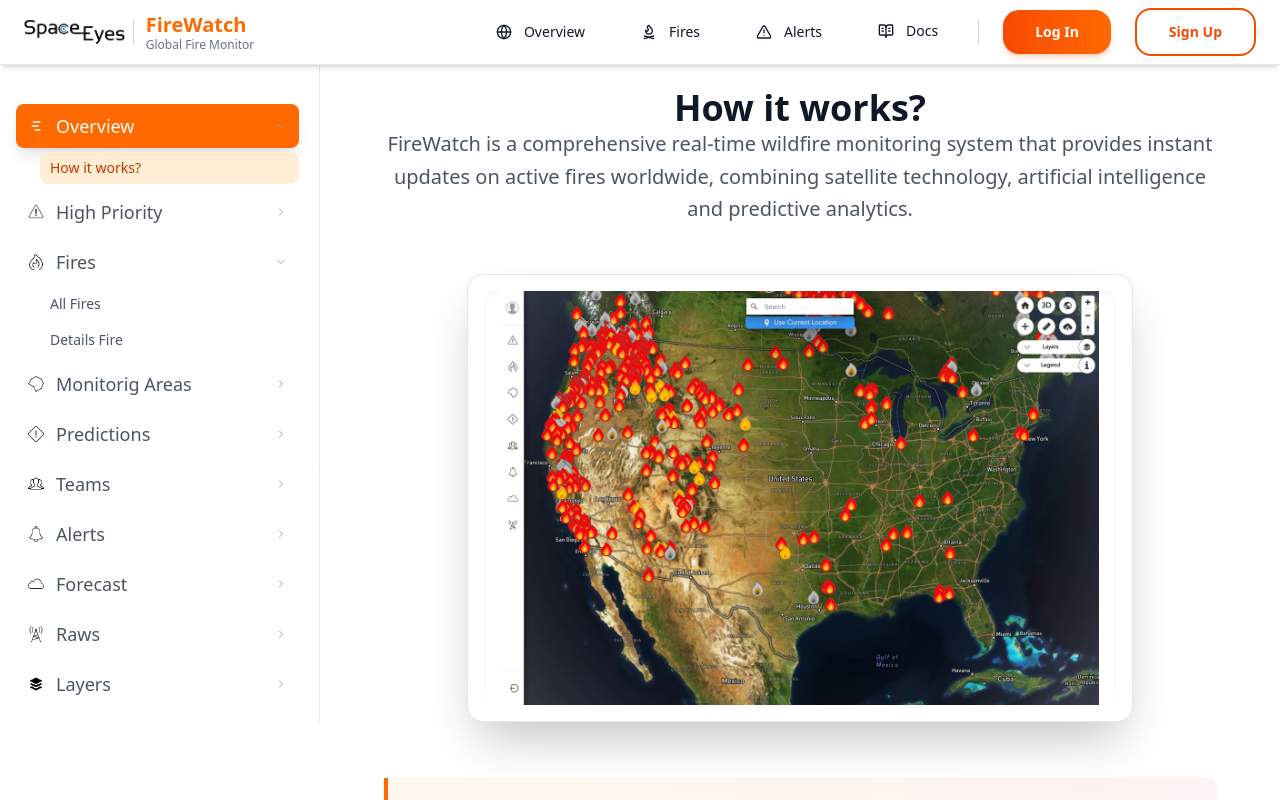
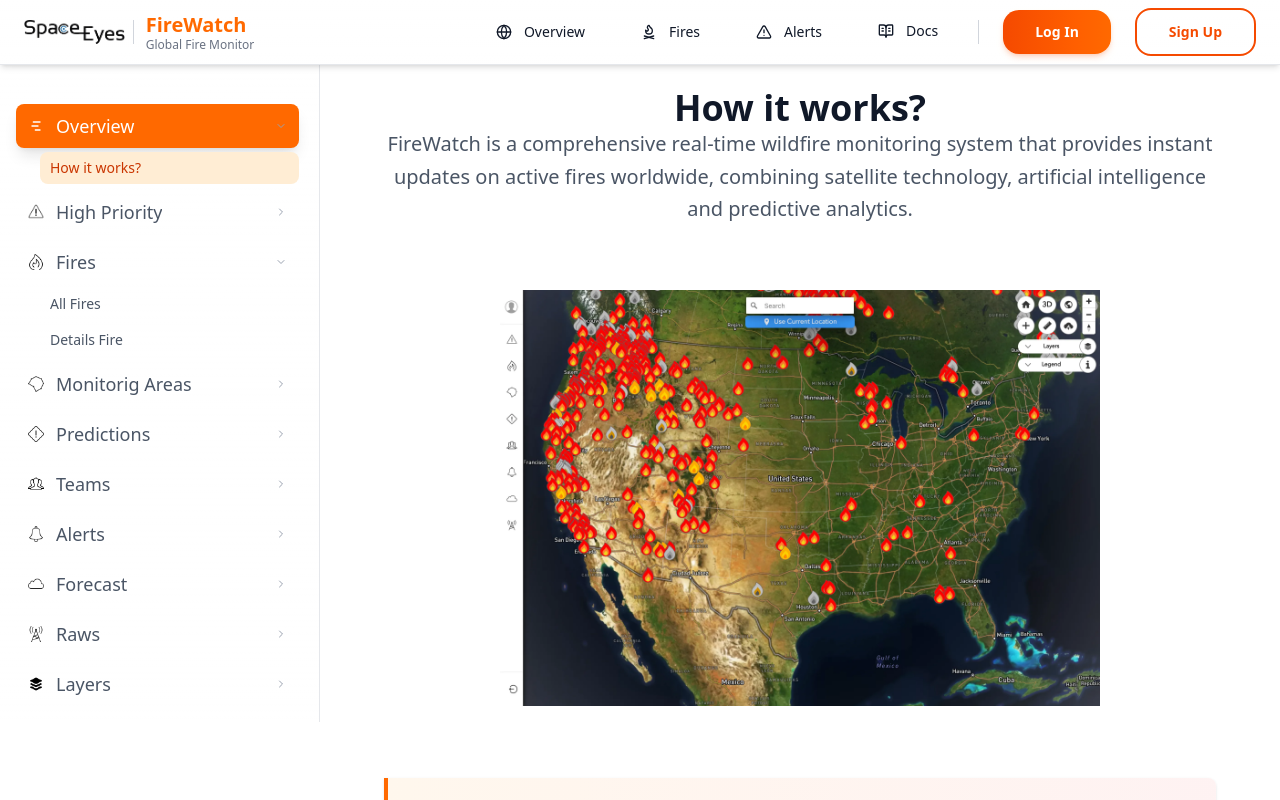
Before and after one commit to Channel-Logistics/landing-page-FireWatch, a React (Vite) app: page /how-it-works in a window 1280 px wide. Shown: the top 800 px of the page. Built offline with nearby package versions, Linux system fonts and the light colour scheme.

Commit message:
fix: remove rounded edges

```diff
--- a/src/components/pages/ImagePlaceholder.jsx
+++ b/src/components/pages/ImagePlaceholder.jsx
@@ -2,9 +2,9 @@
 export default function ImagePlaceholder({ imageSrc, imageAlt = "", height = "h-48" }) {
     return (
         <div className="flex justify-center items-center w-full">
-            <div className={`relative w-4/5 max-w-2xl ${height} bg-white rounded-2xl overflow-hidden shadow-2xl border border-gray-200`}>
+            <div className={`relative w-4/5 max-w-2xl ${height} bg-white `}>
                 {imageSrc && (
-                    <div className="absolute inset-4 bg-white rounded-xl shadow-inner overflow-hidden">
+                    <div className="absolute inset-4 bg-white">
                         <img
                             src={imageSrc}
                             alt={imageAlt}
```
